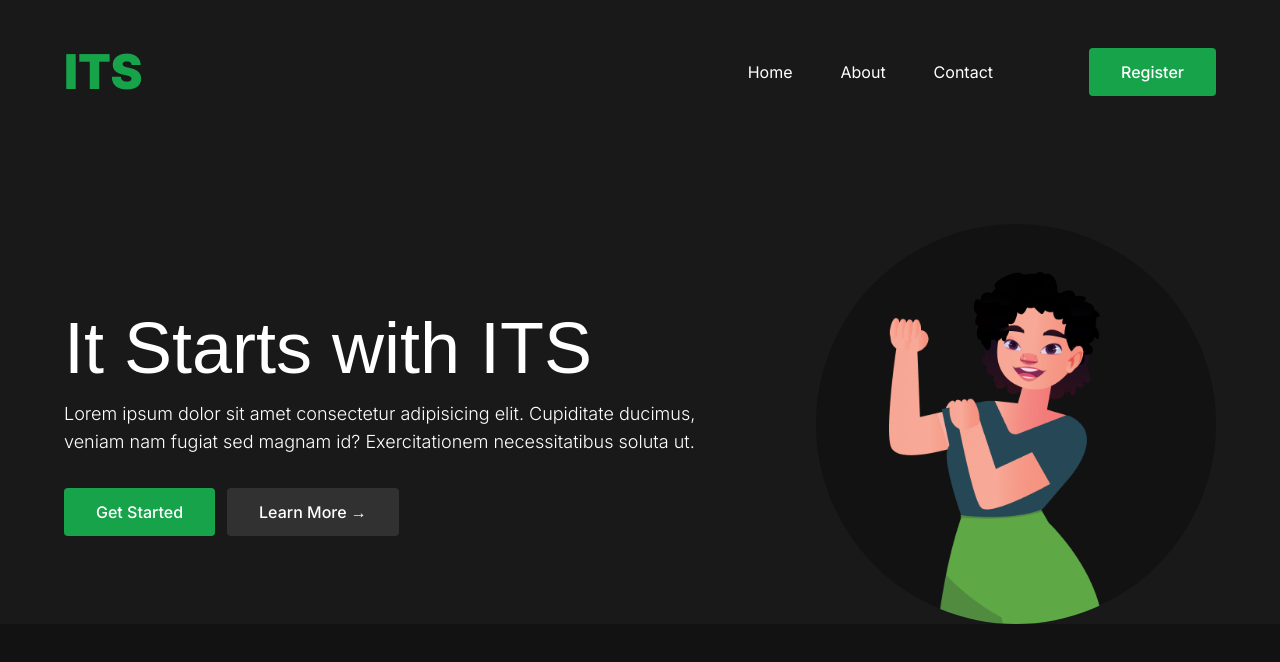
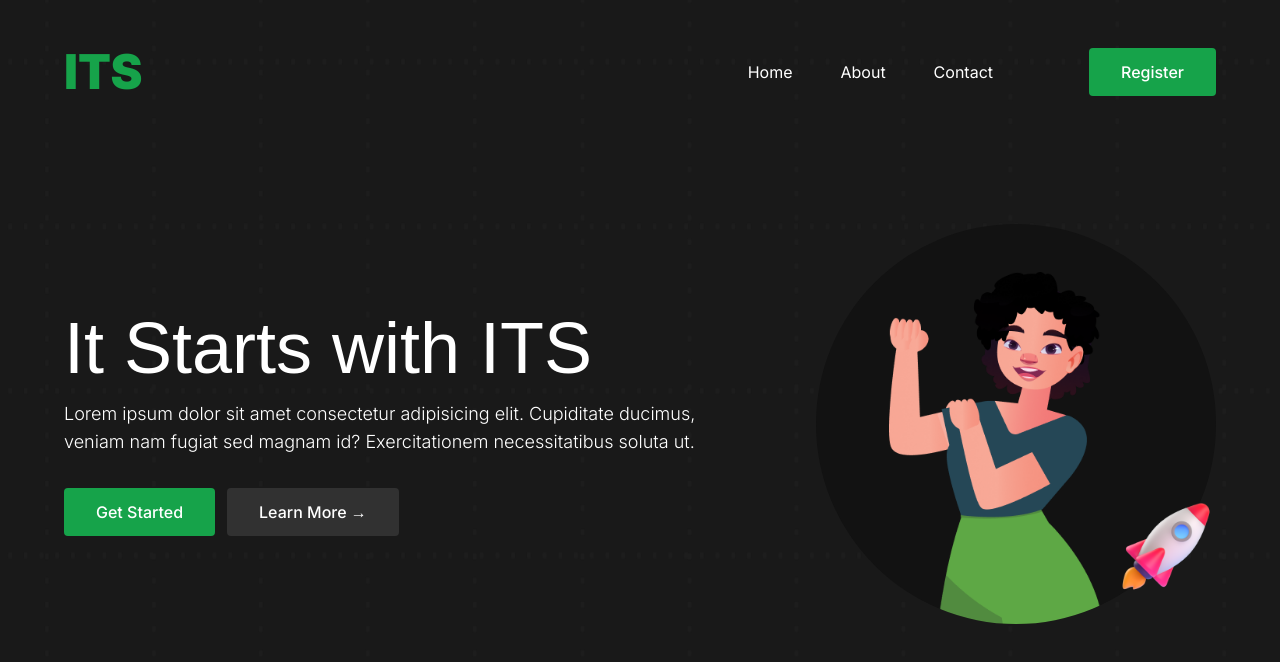
Before and after one commit to joshxfi/ITC101, a Next.js app in the folder its-website/: page / in a window 1280 px wide. Shown: the top 662 px of the page. Built offline with nearby package versions, Linux system fonts and the light colour scheme; a web font is replaced by a local one.

Commit message:
chore: add elements on the hero section

```diff
--- a/its-website/src/components/Hero.tsx
+++ b/its-website/src/components/Hero.tsx
@@ -35,14 +35,31 @@ export const Hero = () => {
         </div>
       </div>
 
-      <div className="relative rounded-full bg-secondary-400 w-[400px] h-[400px] overflow-hidden">
+      <div className="relative">
+        <div className="rounded-full relative bg-secondary-400 w-[400px] h-[400px] overflow-hidden">
+          <Image
+            src="/assets/avatar.png"
+            className="object-contain mt-12 ml-4"
+            alt="avatar"
+            fill
+          />
+        </div>
+
         <Image
-          src="/assets/avatar.png"
-          className="object-contain mt-12 ml-4"
+          src="/assets/rocket.png"
+          className="object-contain absolute bottom-7 right-0"
           alt="avatar"
-          fill
+          height={100}
+          width={100}
         />
       </div>
+
+      <Image
+        src="/assets/gridsDotted.png"
+        alt="grids"
+        fill
+        className="-z-10 opacity-20"
+      />
     </Container>
   );
 };
--- a/its-website/src/pages/index.tsx
+++ b/its-website/src/pages/index.tsx
@@ -6,8 +6,8 @@ export default function Home() {
     <section className="mt-32">
       <Hero />
 
-      <div>
-        <div className="w-screen left-0 absolute h-[200px]">
+      <div className='relative bg-secondary-400 h-screen mt-40'>
+        <div className="w-screen absolute -top-28 h-[200px]">
           <Image
             src="/assets/wave.svg"
             alt="wave"
@@ -15,7 +15,6 @@ export default function Home() {
             className="object-cover object-top"
           />
         </div>
-        <div className="bg-secondary-400 absolute h-screen w-screen"></div>
       </div>
     </section>
   );
```
Also changed, not shown: its-website/public/assets/gridsDotted.png (added), its-website/public/assets/rocket.png (added).
